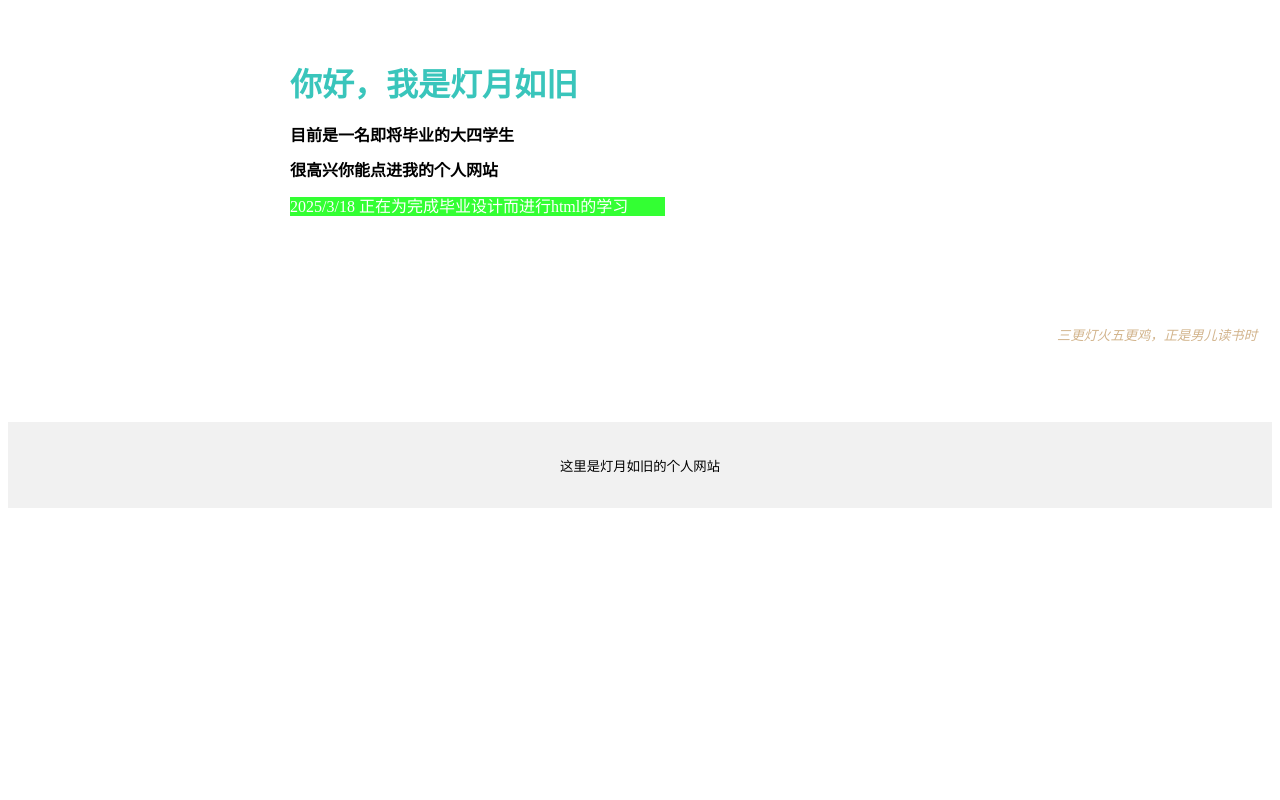
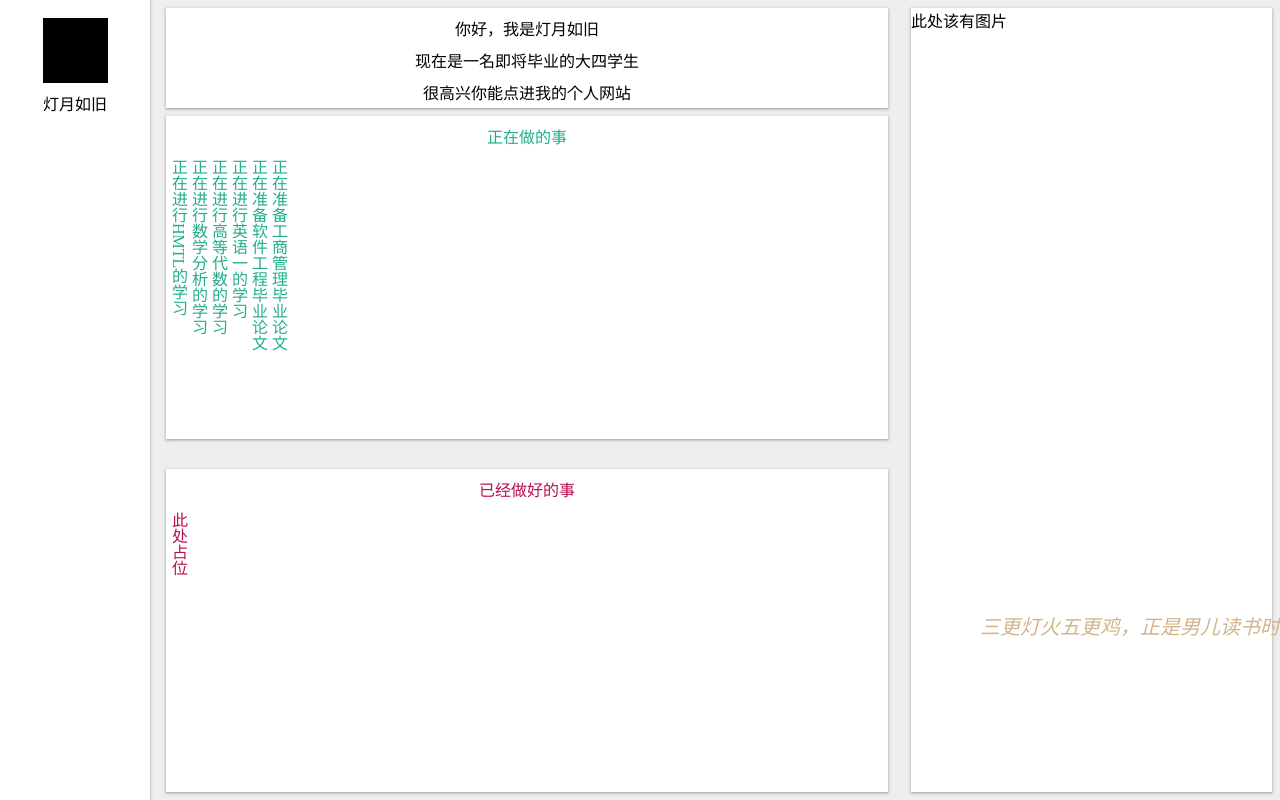
Before and after one commit to yuelant/first, a plain HTML site: page index.html in a window 1280 px wide. Drawn offline with Linux system fonts and the light colour scheme.

Commit message:
Update index.html

```diff
--- a/index.html
+++ b/index.html
@@ -1,54 +1,179 @@
 <!DOCTYPE html>
 <html>
+  <head>
+    <meta charset="utf-8" />
+    <title>灯月如旧</title>
+    <style>
+      body {
+        margin: 0;
+        height: 100vh;
+        background-color: #eee;
+      }
 
-<head>
-  <meta charset="utf-8">
-  <title>灯月如旧</title>
-</head>
+      /* {
+              border: 1px solid #000000;
+            }*/
+      .flex {
+        display: flex;
+      }
 
-<body>
-  </div>
-  <div style="
-      max-width: 700px;
-      margin: 30px auto;
-      padding: 15px;
-      line-height:1.2;
-    ">
-    <b>
-      <h1 style="
-        color:#39C5BB  ;
-        max-width: 300px;
-        ">你好，我是灯月如旧</h1>
-      <p>目前是一名即将毕业的大四学生</p>
-      <p>很高兴你能点进我的个人网站</p>
-    </b>
-    <p style="
-      color:#FFFFFF;
-      background-color: #33FF33;
-	  max-width: 375px;
-				"> 2025/3/18 正在为完成毕业设计而进行html的学习</p>
+      .flex1 {
+        flex: 1;
+      }
 
-  </div>
-  <div style="
-      margin: 50px auto;
-      padding: 15px;
-      color: #d2b48c;
-      text-align: right;
-    ">
-    <small><em>
-        <p>三更灯火五更鸡，正是男儿读书时</p>
-      </em></small>
-  </div>
-  <div style="
-      background-color: #f1f1f1;
-      text-align: center;
-      margin:30px auto;
-      padding: 20px;
-    ">
-    <small>
-      <p>这里是灯月如旧的个人网站</p>
-    </small>
-  </div>
-</body>
+      .col {
+        flex-direction: column;
+      }
 
+      .baiSe {
+        background-color: white;
+      }
+
+      .yinYing {
+        box-shadow: rgba(60, 64, 67, 0.3) 0px 1px 2px 0px,
+          rgba(60, 64, 67, 0.15) 0px 1px 3px 1px;
+      }
+
+      .touYy {
+        box-shadow: rgba(0, 0, 0, 0.1) 0px 4px 6px -1px,
+          rgba(0, 0, 0, 0.06) 0px 2px 4px -1px;
+      }
+
+      .mg8 {
+        margin: 8px;
+      }
+
+      .mgr8 {
+        margin-right: 8px;
+      }
+
+      .mgr15 {
+        margin-right: 15px;
+      }
+
+      .mgt8 {
+        margin-top: 8px;
+      }
+
+      .mgt30 {
+        margin-top: 30px;
+      }
+
+      .shuPai {
+        writing-mode: vertical-lr;
+      }
+
+      .wJuZhong {
+        margin: auto;
+        width: 60%;
+        padding: 10px;
+      }
+
+      .Coloring {
+        color: #21ad8c;
+      }
+
+      .Colored {
+        color: #b70e51;
+      }
+
+      .Wcenter {
+        text-align: center;
+      }
+      .top {
+        position: fixed;
+        bottom: 20%;
+        margin-right: 10px;
+        width: 100%;
+        text-align: right;
+        font-size: 20px;
+        font-style: italic;
+        color: #d2b48c;
+      }
+    </style>
+  </head>
+
+  <body class="flex">
+    <!--侧边栏-->
+    <div style="width: 150px; z-index: 1" class="baiSe mgr8 yinYing">
+      <!--头像栏-->
+      <div
+        style="padding: 10px; align-items: center; justify-content: center"
+        class="flex col mgt8">
+        <!--头像-->
+        <img
+          src="temp.png"
+          width="65px"
+          height="65px"
+          alt="头像"
+          box-shadow:
+          rgba(0,0,0,
+          0.1)
+          0px
+          4px
+          6px
+          -1px,
+          rgba(0,
+          0,
+          0,
+          0.06)
+          0px
+          2px
+          4px
+          -1px; />
+        <!--名字-->
+        <div class="mgt8">灯月如旧</div>
+      </div>
+    </div>
+
+    <!--右区-->
+    <div style="flex: 2" class="flex col mg8 mgr15">
+      <!--自我介绍-->
+      <div style="height: 100px" class="flex col baiSe yinYing">
+        <div class="Wcenter mgt8">你好，我是灯月如旧</div>
+        <div class="Wcenter mgt8">现在是一名即将毕业的大四学生</div>
+        <div class="Wcenter mgt8">很高兴你能点进我的个人网站</div>
+      </div>
+      <!--正在做的事-->
+      <div class="flex1 flex col baiSe mgt8 yinYing">
+        <!--标题-->
+        <div style="height: 35px" class="Coloring Wcenter mgt8">正在做的事</div>
+        <!--事件栏-->
+        <div class="flex1 flex">
+          <div style="width: 20px" class="shuPai Coloring">
+            正在进行HMTL的学习
+          </div>
+          <div style="width: 20px" class="shuPai Coloring">
+            正在进行数学分析的学习
+          </div>
+          <div style="width: 20px" class="shuPai Coloring">
+            正在进行高等代数的学习
+          </div>
+          <div style="width: 20px" class="shuPai Coloring">
+            正在进行英语一的学习
+          </div>
+          <div style="width: 20px" class="shuPai Coloring">
+            正在准备软件工程毕业论文
+          </div>
+          <div style="width: 20px" class="shuPai Coloring">
+            正在准备工商管理毕业论文
+          </div>
+        </div>
+      </div>
+      <!--已经做的事-->
+      <div class="flex1 flex col baiSe mgt30 yinYing">
+        <!--标题-->
+        <div style="height: 35px" class="Colored Wcenter mgt8">
+          已经做好的事
+        </div>
+        <!--事件栏-->
+        <div class="flex1 flex">
+          <div style="width: 20px" class="shuPai Colored">此处占位</div>
+        </div>
+      </div>
+    </div>
+    <!--图片展示-->
+    <div style="flex: 1" class="baiSe mg8 yinYing">此处该有图片</div>
+    <div class="top">三更灯火五更鸡，正是男儿读书时</div>
+  </body>
 </html>
```
